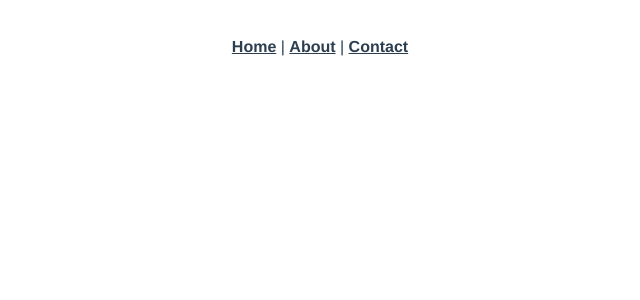
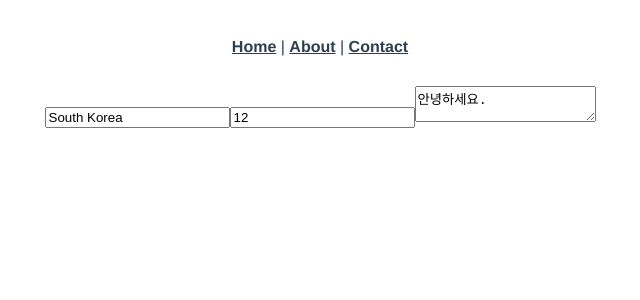
Before and after one commit to jyryuitpro/vue-default, a Vue app: page /example in a window 1280 px wide. Shown: the top 300 px of the page, without its empty margins (320-960 px from the left). Built offline with nearby package versions, Linux system fonts and the light colour scheme.

Commit message:
입력폼 데이터 바인딩 - input text, number, textarea

```diff
--- a/src/router/index.js
+++ b/src/router/index.js
@@ -35,14 +35,19 @@ const routes = [
     component: () => import(/* webpackChunkName: "about" */ '../views/Basic.vue')
   },
   {
+    path: '/databinding',
+    name: 'DataBinding',
+    component: () => import(/* webpackChunkName: "about" */ '../views/DataBinding.vue')
+  },
+  {
     path: '/databindinghtml',
     name: 'DataBindingHtml',
     component: () => import(/* webpackChunkName: "about" */ '../views/DataBindingHtml.vue')
   },
   {
-    path: '/databinding',
-    name: 'DataBinding',
-    component: () => import(/* webpackChunkName: "about" */ '../views/DataBinding.vue')
+    path: '/example',
+    name: 'Example',
+    component: () => import(/* webpackChunkName: "about" */ '../views/Example.vue')
   },
 ]
 
--- /dev/null
+++ b/src/views/Example.vue
@@ -0,0 +1,44 @@
+<template>
+  <div>
+    <input type="text" v-model="valueModel"/>
+    <input type="number" v-model.number="valueModel2"/>
+    <textarea v-model="valueModel3"></textarea>
+    <div>{{valueModel4}}</div>
+  </div>
+</template>
+
+<script>
+export default {
+  name: "Example",
+  components: {},
+  data() {
+    return {
+      valueModel: 'South Korea',
+      valueModel2: 12,
+      valueModel3: '안녕하세요.',
+    };
+  },
+  setup() {
+
+  },
+  created() {
+    //Vue Component가 생성이되는 순간에 실행
+  },
+  mounted() {
+    //Html이 실제 화면에 로딩이 되는 순간에 실행
+    let valueModel4 = 11;
+    console.log(this.valueModel2)
+    console.log(valueModel4)
+  },
+  unmounted() {
+    //다른 Component로 이동할 때, 실행
+  },
+  methods() {
+    //Component안에서 사용할 메소드(함수) 정의
+  },
+}
+</script>
+
+<style scoped>
+
+</style>
```
